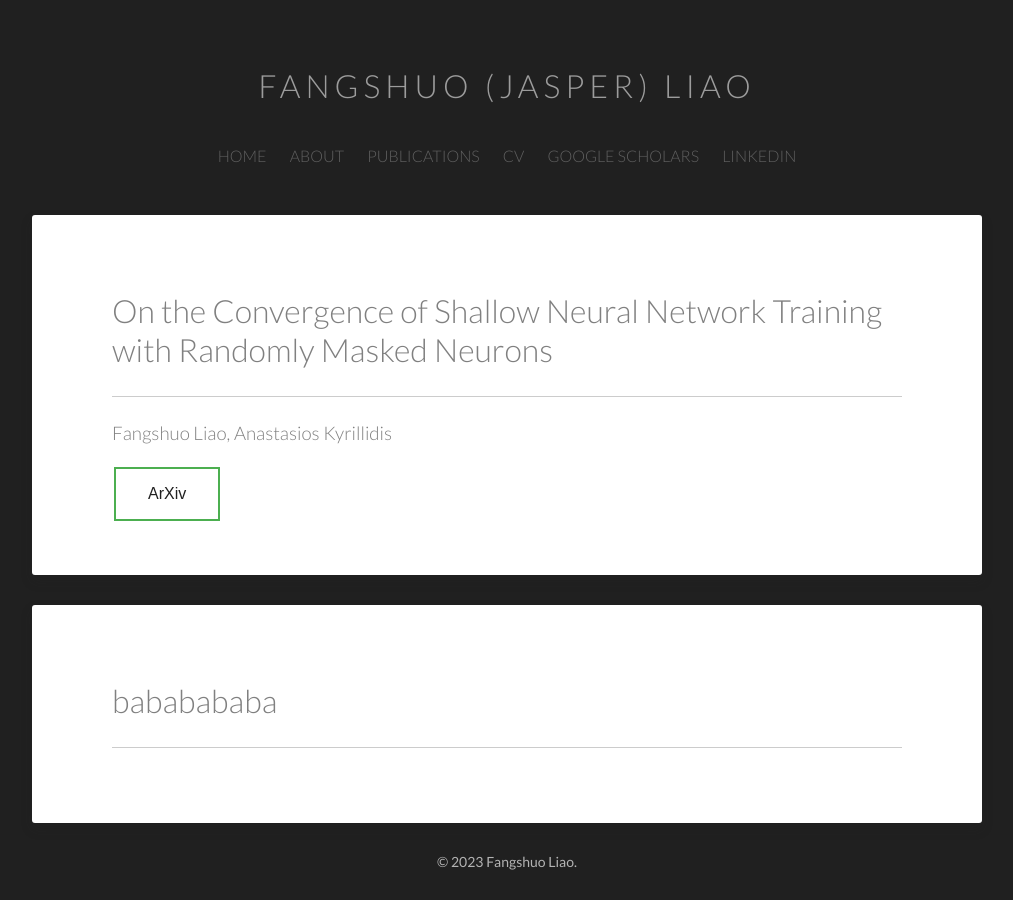
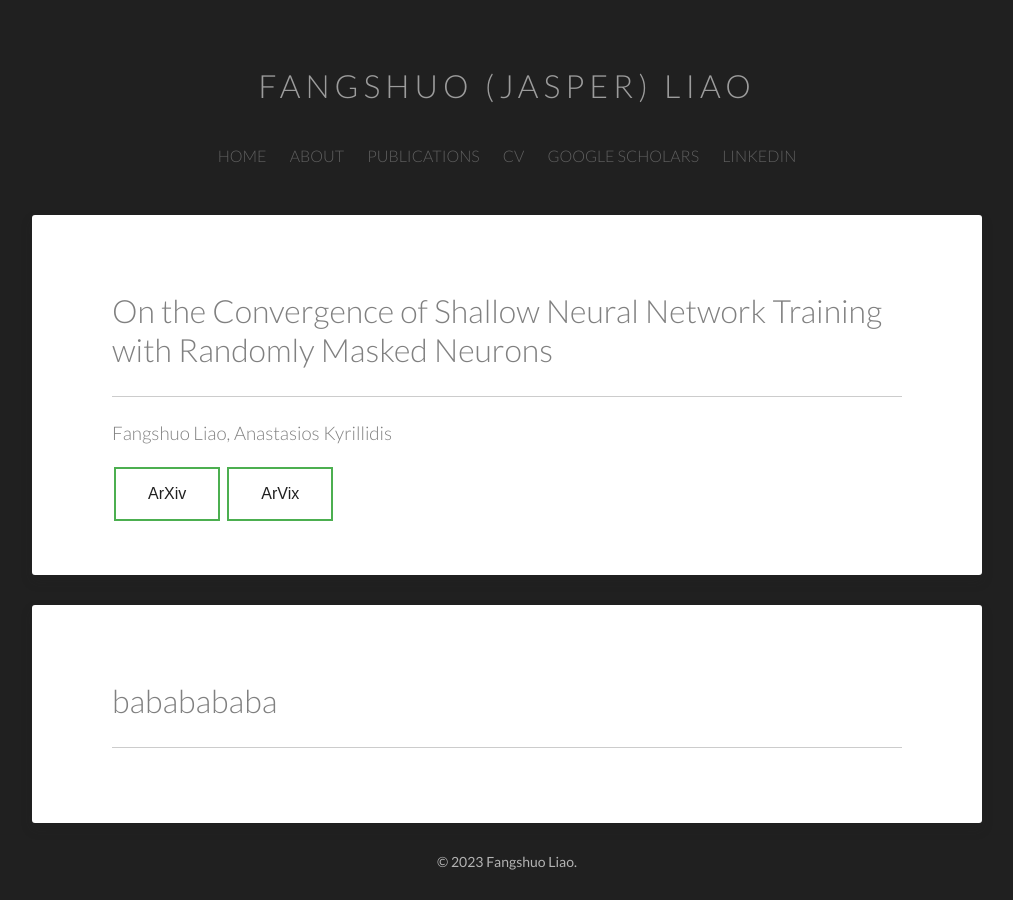
Before and after one commit to JasperLiao/JasperLiao.github.io, a Jekyll site: the page built from publications/index.html, in a window 1280 px wide. Shown: the whole page, without its empty margins (133-1146 px from the left). Built offline with Jekyll 4.4.1, drawn with Linux system fonts in a browser that asks for light colours.

Commit message:
test two  button

```diff
--- a/publications/index.html
+++ b/publications/index.html
@@ -63,7 +63,8 @@ title: Publications
                 {% endunless %}
             {% endfor %}
         </ul> -->
-        <button class="button button1"><a href="https://arxiv.org/abs/2112.02668">ArXiv</a></button>
+        <button class="button button1"><a href="https://arxiv.org/abs/2112.02668" target="_blank">ArXiv</a></button>
+        <button class="button button1"><a href="https://arxiv.org/abs/2112.02668" target="_blank">ArVix</a></button>
 
 
 
```
